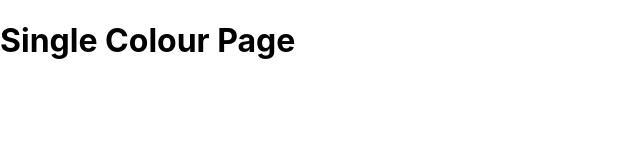
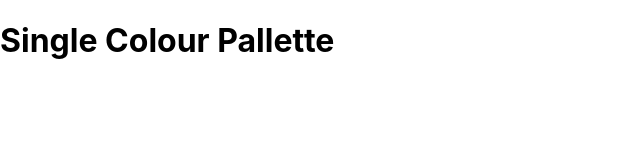
Before and after one commit to gerhynes/react-colours, a React (Create React App) app: page /palette/1/1 in a window 1280 px wide. Shown: the top 160 px of the page, without its empty margins (0-640 px from the left). Built offline with nearby package versions, Linux system fonts and the light colour scheme.

Commit message:
Add SingleColorPalette and Link

```diff
--- a/src/App.js
+++ b/src/App.js
@@ -2,6 +2,7 @@
 import { Route, Switch } from "react-router-dom";
 import Palette from "./Palette";
 import PaletteList from "./PaletteList";
+import SingleColorPalette from "./SingleColorPalette";
 import { generatePalette } from "./ColorHelpers";
 import seedColors from "./seedColors";
 import "./App.css";
@@ -36,7 +37,7 @@
         <Route
           exact
           path="/palette/:paletteId/:colorId"
-          render={() => <h1>Single Colour Page</h1>}
+          render={() => <SingleColorPalette />}
         />
       </Switch>
     );
--- a/src/ColorBox.js
+++ b/src/ColorBox.js
@@ -24,7 +24,7 @@
     );
   }
   render() {
-    const { name, background } = this.props;
+    const { name, background, paletteId, colorId, moreUrl } = this.props;
     const { copied } = this.state;
     return (
       <CopyToClipboard text={background} onCopy={this.changeCopyState}>
@@ -43,7 +43,11 @@
             </div>
             <button className="copy-button">Copy</button>
           </div>
-          <Link to="/" onClick={e => e.stopPropagation()}>
+          <Link
+            // to={`/palette/${paletteId}/${colorId}`}
+            to={moreUrl}
+            onClick={e => e.stopPropagation()}
+          >
             <span className="see-more">More</span>
           </Link>
         </div>
--- a/src/Palette.js
+++ b/src/Palette.js
@@ -22,10 +22,17 @@
     });
   }
   render() {
-    const { colors, paletteName, emoji } = this.props.palette;
+    const { colors, paletteName, emoji, id } = this.props.palette;
     const { level, format } = this.state;
     const colorBoxes = colors[level].map(color => (
-      <ColorBox background={color[format]} name={color.name} key={color.id} />
+      <ColorBox
+        background={color[format]}
+        name={color.name}
+        key={color.id}
+        id={color.id}
+        paletteID={id}
+        moreUrl={`/palette/${id}/${color.id}`}
+      />
     ));
     return (
       <div className="Palette">
--- /dev/null
+++ b/src/SingleColorPalette.js
@@ -0,0 +1,11 @@
+import React, { Component } from "react";
+
+export default class SingleColorPalette extends Component {
+  render() {
+    return (
+      <div>
+        <h1>Single Colour Pallette</h1>
+      </div>
+    );
+  }
+}
```
